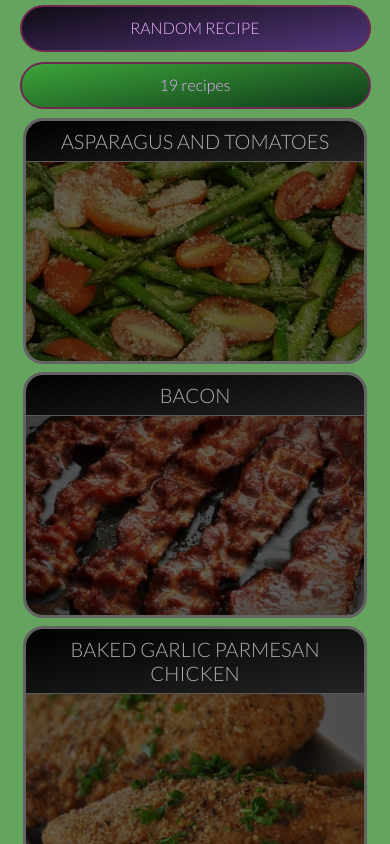
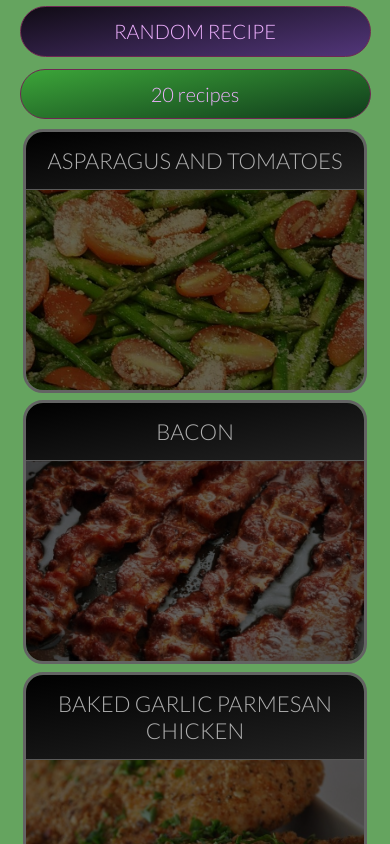
Before and after one commit to claytonsuplinski/cooking_archive, a plain HTML site: page index.html in a window 390 px wide. Shown: the top 844 px of the page. Drawn offline with nearby package versions, Linux system fonts and the light colour scheme; a web font is replaced by a local one.

Commit message:
More Content and UI Update

```diff
--- a/assets/css/main.css
+++ b/assets/css/main.css
@@ -193,9 +193,9 @@ td.steps .number{
 	.button{
 		width:90%;
 		padding:10px;
-		margin:5px;
-		font-size:16px;
-		border:2px solid #6E2852;
+		margin:6px 5px;
+		font-size:20px;
+		border:1px solid #6E2852;
 	}
 
 	.button-2{
@@ -207,8 +207,8 @@ td.steps .number{
 	}
 
 	.item .title{
-		padding:8px;
-		font-size:20px !important;
+		padding:15px;
+		font-size:22px !important;
 		white-space:normal;
 	}
 
@@ -216,4 +216,13 @@ td.steps .number{
 		font-size:26px !important;
 		padding-top:12px !important;
 	}
+
+	td.steps .step{
+		line-height:2;
+	}
+
+	td.steps .number{
+		padding: 5px 15px;
+		margin : 5px 15px;
+	}
 }
--- a/assets/data/data.json
+++ b/assets/data/data.json
@@ -77,6 +77,29 @@
 				"Top with half the cottage cheese, mozzarella cheese, and meat sauce. Repeat the layers.",
 				"Bake in oven preheated to 350 degrees for 1 hour.",
 				"Let sit for a few minutes before serving."
+			]
+		},
+		{
+			"name": "Beef and Sausage Stir-Fry",
+			"ingredients": [
+				"2 tablespoons vegetable oil",
+				"1 lb sliced angus stir-fry beef",
+				"1 (14 oz) package kielbasa sausage, sliced",
+				"12 oz broccoli",
+				"12 oz sliced carrots",
+				"1 bell pepper, sliced",
+				"1 onion, chopped",
+				"1/4 teaspoon garlic powder",
+				"6 tablespoons soy sauce",
+				"1 large pot or wok"
+			],
+			"steps": [
+				"Heat oil over medium-high heat.",
+				"Cook and stir meat until browned, about 8-10 minutes.",
+				"Drain some of the grease, but not all.",
+				"Stir in broccoli, carrots, peppers, onions, and garlic powder.",
+				"Cook for about 10 minutes, stirring frequently to evenly distribute the vegetables and meat.",
+				"Pour soy sauce over the top and stir to evenly coat, cooking for another 5-10 minutes."
 			]
 		},
 		{
--- a/index.html
+++ b/index.html
@@ -50,7 +50,7 @@ function item_to_html(a){
 			'<div class="item">'+
 				'<table>'+
 					'<tr>'+
-						'<td class="title" '+(a.name.length > 30 ? 'style="font-size:1vw;"' : '')+'>'+a.name.toUpperCase()+'</div>'+
+						'<td class="title" style="font-size:'+(1.5 - Math.max(0, (a.name.length - 20) / 40))+'vw;">'+a.name.toUpperCase()+'</div>'+
 					'</tr>'+
 					'<tr><td class="img" style="background-image:url('+get_image(a.name)+');"></td></tr>'+
 				'</table>'+
```
Also changed, not shown: assets/img/beefandsausagestirfry.jpg (added).
